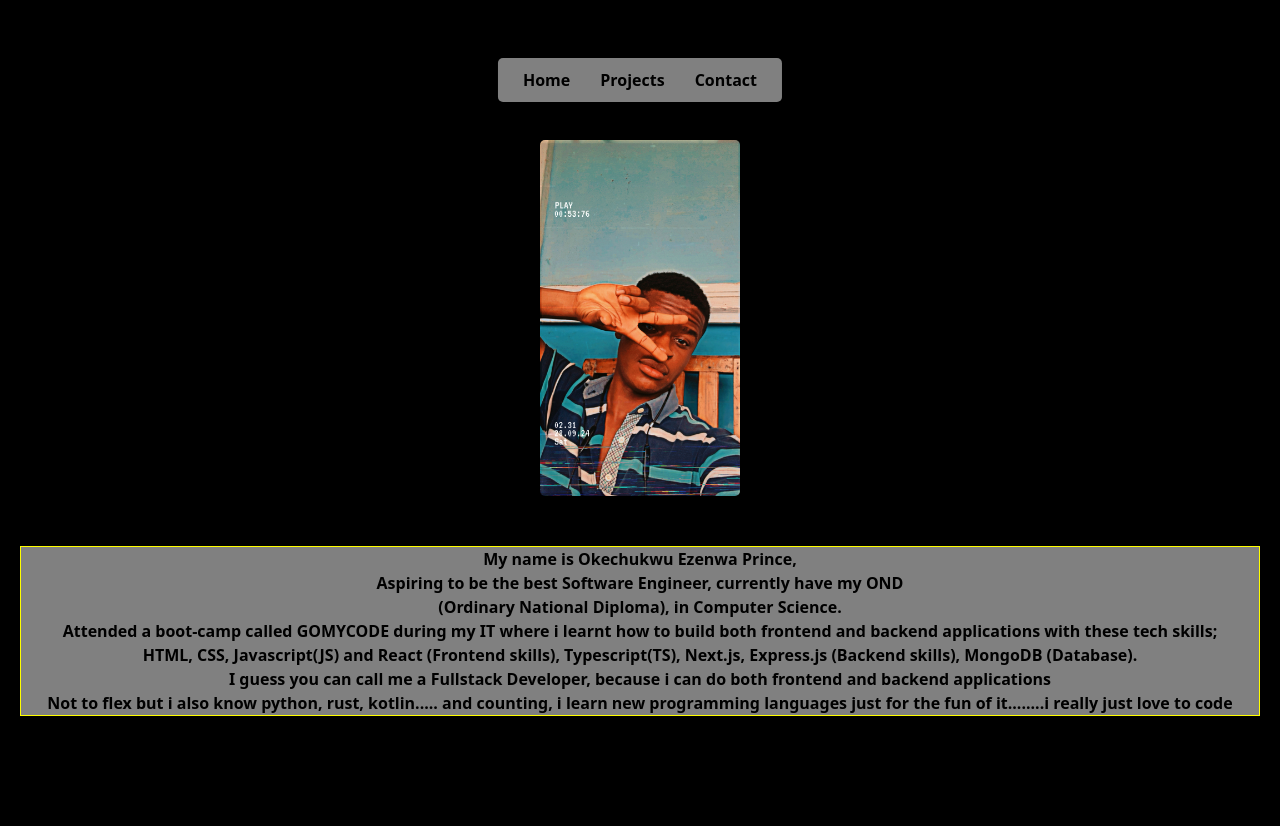
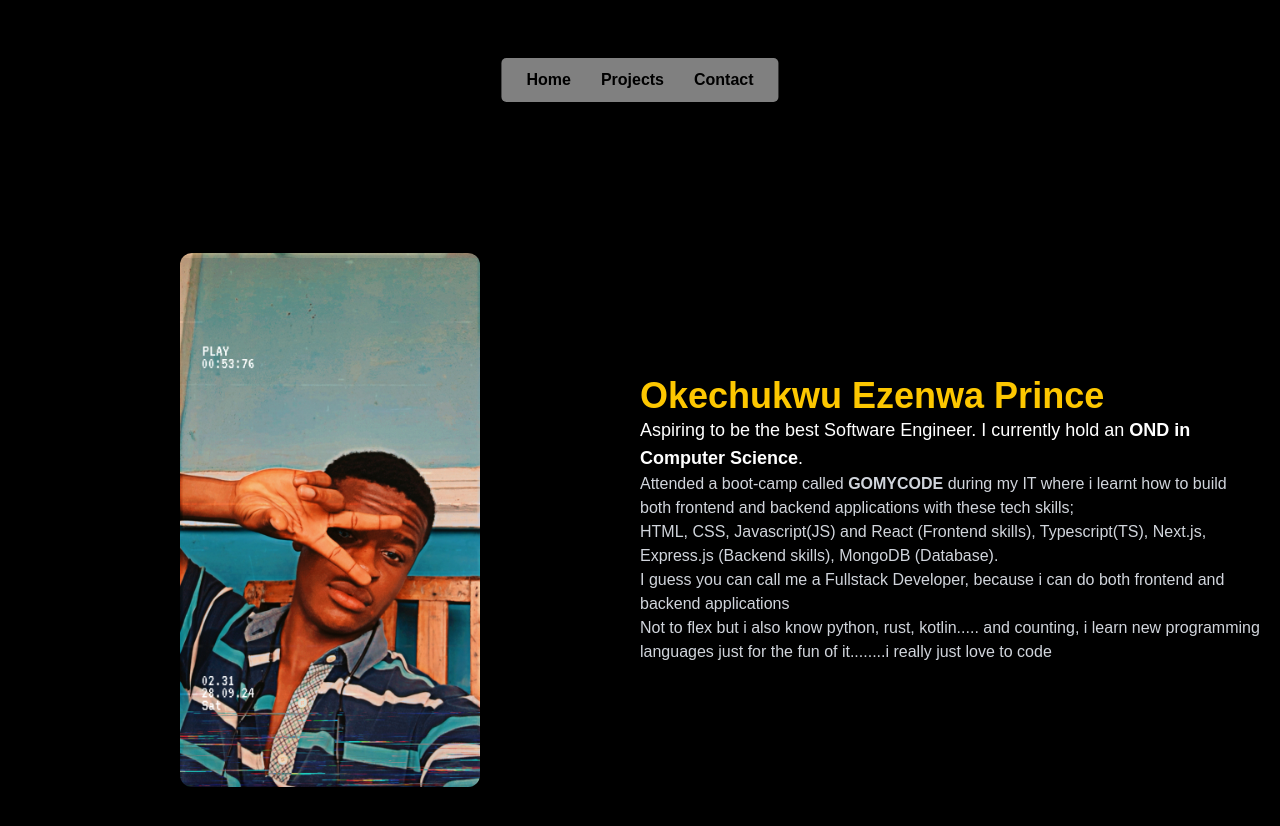
Before and after one commit to Prayer07/portfolio, a Next.js app: page / in a window 1280 px wide. Shown: the top 826 px of the page. Before the commit the page ends 800 px from the top, so only its background shows below. Built offline with nearby package versions, Linux system fonts and the light colour scheme.

Commit message:
major design

```diff
--- a/src/app/contact/page.tsx
+++ b/src/app/contact/page.tsx
@@ -1,17 +1,63 @@
-import Link from 'next/link'
+import { FaWhatsapp, FaEnvelope, FaGithub, FaTwitter, FaLinkedin } from "react-icons/fa";
 import React from 'react'
 
-export default function page() {
+export default function ContactPage() {
   return (
-    <>
-    <div className='contact'>
-      <h1>You can contact me through:</h1>
-      <p>Whatsapp: 09161083039</p>
-      <p>Email: ezenwaokechukwu3@gmail.com </p>
-      <p>Github: <Link href={"https://github.com/Prayer07"}>github.com</Link></p>
-      <p>Twitter: <Link href={"https://x.com/pra_yer07"}>twitter.com</Link></p>
-      <p>LinkedIn: <Link href={"https://www.linkedin.com/in/ezenwa-okechukwu-58858533a/"}>linkedIn.com</Link></p>
+    <div className="flex flex-col items-center justify-center bg-black text-white px-4">
+      <div className="border color bold p-8 rounded-lg shadow-lg w-full max-w-md text-center">
+        <h1 className="text-2xl font-bold mb-6">You can contact me through:</h1>
+        <ul className="space-y-4">
+          <li className="flex items-center justify-center space-x-2">
+            <FaWhatsapp className="text-green-400" />
+            <span>Whatsapp: 09161083039</span>
+          </li>
+          <li className="flex items-center justify-center space-x-2">
+            <FaEnvelope className="text-yellow-400" />
+            <a href="mailto:ezenwaokechukwu3@gmail.com" className="hover:underline">
+              ezenwaokechukwu3@gmail.com
+            </a>
+          </li>
+          <li className="flex items-center justify-center space-x-2">
+            <FaGithub className="text-white" />
+            <a href="https://github.com/Prayer07" target="_blank" rel="noopener noreferrer" className="hover:underline">
+              github.com
+            </a>
+          </li>
+          <li className="flex items-center justify-center space-x-2">
+            <FaTwitter className="text-blue-400" />
+            <a href="https://x.com/pra_yer07" target="_blank" rel="noopener noreferrer" className="hover:underline">
+              twitter.com
+            </a>
+          </li>
+          <li className="flex items-center justify-center space-x-2">
+            <FaLinkedin className="text-blue-500" />
+            <a href="https://www.linkedin.com/in/ezenwa-okechukwu-58858533a/" target="_blank" rel="noopener noreferrer" className="hover:underline">
+              linkedin.com
+            </a>
+          </li>
+        </ul>
+      </div>
     </div>
-    </>
-  )
+  );
 }
+
+
+
+
+// import Link from 'next/link'
+// import React from 'react'
+
+// export default function page() {
+//   return (
+//     <>
+//     <div className='contact'>
+//       <h1>You can contact me through:</h1>
+//       <p>Whatsapp: 09161083039</p>
+//       <p>Email: ezenwaokechukwu3@gmail.com </p>
+//       <p>Github: <Link href={"https://github.com/Prayer07"}>github.com</Link></p>
+//       <p>Twitter: <Link href={"https://x.com/pra_yer07"}>twitter.com</Link></p>
+//       <p>LinkedIn: <Link href={"https://www.linkedin.com/in/ezenwa-okechukwu-58858533a/"}>linkedIn.com</Link></p>
+//     </div>
+//     </>
+//   )
+// }
--- a/src/app/globals.css
+++ b/src/app/globals.css
@@ -1,4 +1,12 @@
 @import "tailwindcss";
+@tailwind base;
+@tailwind components;
+@tailwind utilities;
+
+body {
+  font-family: Arial, sans-serif;
+}
+
 
 html {
   scroll-behavior: smooth;
@@ -99,3 +107,11 @@ button:hover{
 .contact{
   text-align: center;
 }
+
+.border{
+  background-color: hsl(0, 0%, 50%);
+}
+
+.bold{
+  font-weight: bold;
+}
--- a/src/app/page.tsx
+++ b/src/app/page.tsx
@@ -1,13 +1,48 @@
-import AboutMe from '@/components/AboutMe'
-import Me from '@/components/Me'
-import Navbar from '@/components/Navbar'
-import React from 'react'
+"use client";
+import Image from "next/image";
+import Link from "next/link";
+import { motion } from "framer-motion";
 
-export default function page() {
+export default function HomePage() {
   return (
-    <>
-    <Me/>
-    <AboutMe/>
-    </>
-  )
+    <section className="min-h-screen flex flex-col md:flex-row items-center justify-center bg-black text-white px-6 md:px-16">
+
+      {/* Left Side - Image */}
+      <motion.div
+        initial={{ opacity: 0, x: -50 }}
+        animate={{ opacity: 1, x: 0 }}
+        transition={{ duration: 0.8 }}
+        className="flex justify-center md:w-1/2"
+      >
+        <Image
+          src="/Ezenwa.jpg" // Put your image in /public/me.jpg
+          alt="Okechukwu Ezenwa Prince"
+          width={300}
+          height={400}
+          className="rounded-xl shadow-lg object-cover"
+        />
+      </motion.div>
+
+      {/* Right Side - Text */}
+      <motion.div
+        initial={{ opacity: 0, x: 50 }}
+        animate={{ opacity: 1, x: 0 }}
+        transition={{ duration: 0.8, delay: 0.2 }}
+        className="mt-8 md:mt-0 md:ml-12 text-center md:text-left md:w-1/2"
+      >
+        <h1 className="text-4xl font-bold text-yellow-400 mb-4">
+          Okechukwu Ezenwa Prince
+        </h1>
+        <p className="text-lg mb-4">
+          Aspiring to be the best Software Engineer.
+          I currently hold an <strong>OND in Computer Science</strong>.
+        </p>
+        <p className="text-gray-300">
+                Attended a boot-camp called <strong><Link href={"https://gomycode.com/ng/"}>GOMYCODE</Link></strong> during my IT where i learnt how to build both frontend and backend applications with these tech skills;<br /> HTML, CSS, Javascript(JS) and React (Frontend skills), Typescript(TS), Next.js,
+                Express.js (Backend skills), MongoDB (Database). <br />I guess you can call me a Fullstack Developer, because i can do both frontend and backend applications <br /> Not to flex but i also know python, rust, kotlin..... and counting, i learn new programming
+                languages just for the fun of it........i really just love to code
+        </p>
+      </motion.div>
+    </section>
+  );
 }
--- /dev/null
+++ b/tailwind.config.ts
@@ -0,0 +1,11 @@
+module.exports = {
+  content: [
+    "./app/**/*.{js,ts,jsx,tsx}",
+    "./pages/**/*.{js,ts,jsx,tsx}",
+    "./components/**/*.{js,ts,jsx,tsx}",
+  ],
+  theme: {
+    extend: {},
+  },
+  plugins: [],
+};
```
Also changed, not shown: package.json (+9 -5 lines), 1 other file (tests, documents, lock files or other folders).
